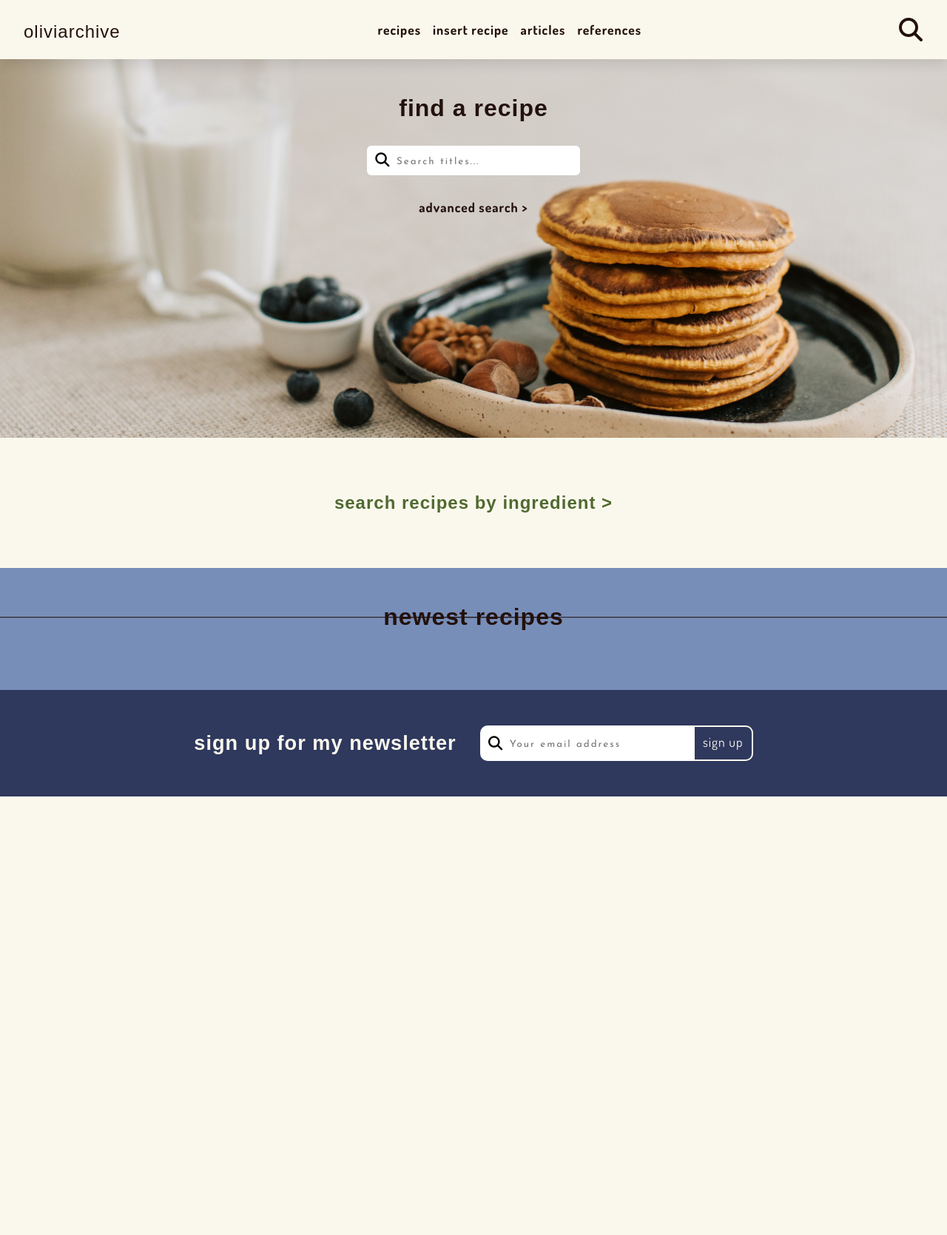
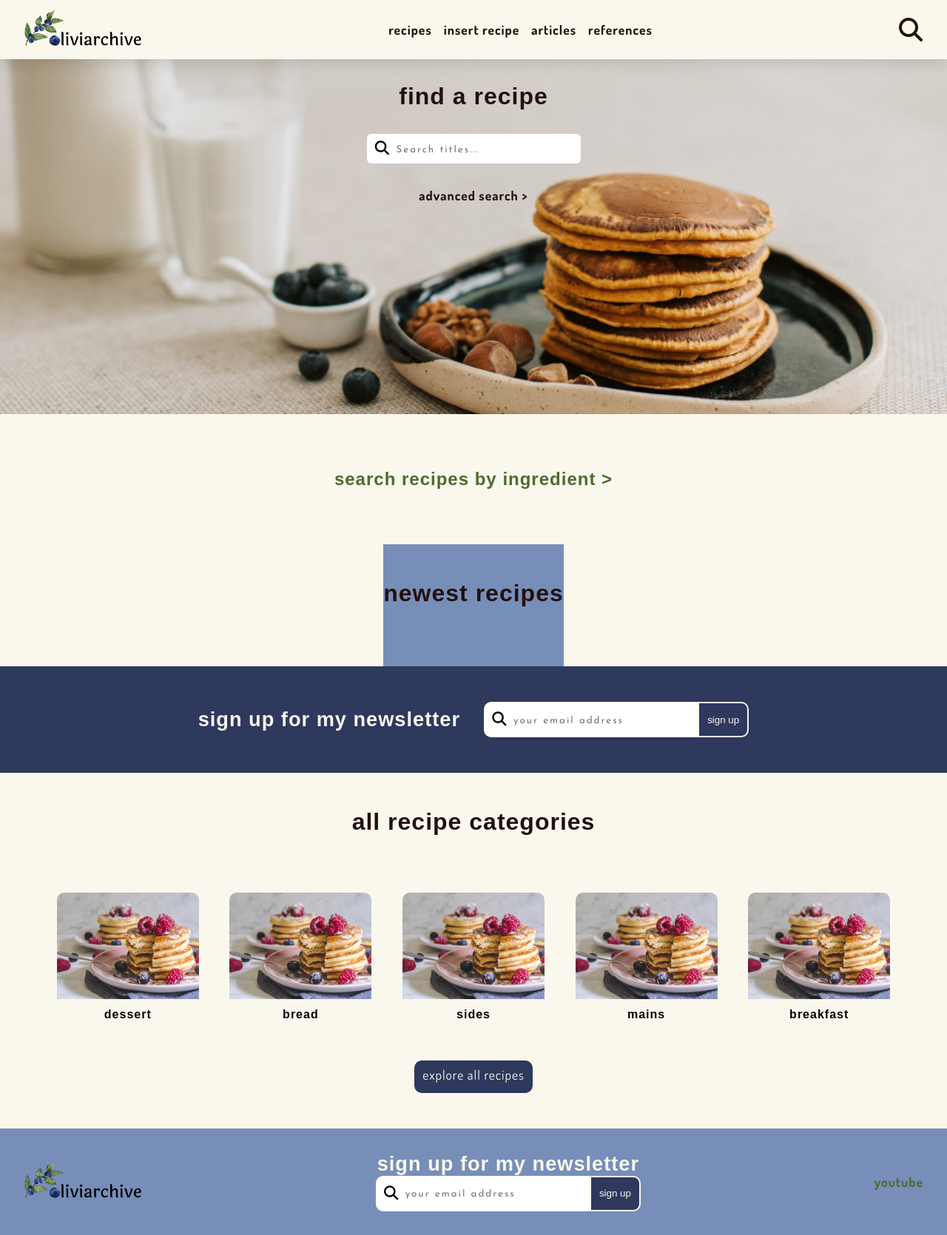
Before and after one commit to oliviagiandrea/oliviarchive, a Node server app: page / in a window 1280 px wide; the page is wider, and only the part inside the window is pictured. Shown: that part at 74% size. Before the commit the page ends 1077 px from the top of that part, so only its background shows below. Run offline with Node 20, Linux system fonts and the light colour scheme; data that the repository does not hold is empty; some libraries are stand-ins or nearby versions; some web fonts are replaced.

Commit message:
finish home draft

```diff
--- a/public/styles.css
+++ b/public/styles.css
@@ -8,7 +8,7 @@
   --purple: #23110C;
   --d_blue: #2F385D;
   --l_blue: #778EB9;
-  --l_green: #506930;
+  --green: #506930;
 }
 
 body {
@@ -18,7 +18,7 @@
   letter-spacing: 1px;
   background-color: var(--eggshell);
   margin: 0;
-  overflow-x: hidden;
+  /* overflow-x: hidden; */
   text-transform: lowercase;
 }
 
@@ -42,7 +42,7 @@
 }
 
 a {
-  color: var(--l_green) !important;
+  color: var(--green) !important;
   font-weight: bold;
 }
 
@@ -70,11 +70,12 @@
 }
 
 .btnPrimary {
-  background-color: var(--purple);
+  background-color: var(--d_blue);
+  color: var(--eggshell) !important;
 }
 
 .btnSecondary {
-  background-color: var(--d_blue);
+  background-color: var(--green);
 }
 
 .btnGhost {
@@ -86,8 +87,8 @@
   display: flex;
   flex-direction: column;
   justify-content: center;
+  align-items: center;
   text-align: center;
-  width: 100vw;
 }
 
 .row,
@@ -96,11 +97,13 @@
   flex-direction: row;
   flex-wrap: wrap;
   gap: 1rem;
+  max-width: 100%;
 }
 
 .center {
   justify-content: center;
-  align-items: center;
+  align-items: center !important;
+  text-align: center;
 }
 
 .card-row {
@@ -171,6 +174,10 @@
 
 .nav * {
   color: var(--purple) !important;
+}
+
+.logo {
+  width: 10rem;
 }
 
 .nav .logo {
@@ -248,8 +255,7 @@
   transform: translateY(-50%);
 }
 
-.search-box input,
-.email-box input {
+.search-box input {
   height: 100%;
   width: calc(100% - 4rem);
   border: none;
@@ -355,8 +361,8 @@
 }
 
 #home {
-  padding: 1rem;
   height: 60vh;
+  width: 100%;
   background-image: url('pancakes52.jpg');
   background-repeat: no-repeat;
   background-position: center;
@@ -393,11 +399,15 @@
 }
 
 #searchForm .search-box input[type="text"],
-#email-form .email-box input[type="text"] {
+#mce-EMAIL {
   flex: 1;
   height: 2.5rem;
   width: 15rem;
   padding: 0 0.5rem 0 2.5rem;
+  border-right: 1px solid var(--eggshell);
+  border-top: none;
+  border-left: none;
+  border-bottom: none;
 }
 
 #searchIng {
@@ -411,7 +421,7 @@
   padding-bottom: 3rem;
 }
 
-.newest h1 {
+/* .newest h1 {
   position: relative;
 }
 
@@ -433,9 +443,10 @@
 .newest h1::after {
   right: 5%;
   width: calc(100vw - 66%);
-}
+} */
 
-.newest .card-row {
+.newest .card-row,
+.categories .card-row {
   margin-top: 2rem;
 }
 
@@ -444,9 +455,10 @@
   gap: 2rem;
   padding-top: 3rem;
   padding-bottom: 3rem;
+  width: 100%;
 }
 
-#email-form .email-box input[type="text"] {
+#mce-EMAIL {
   height: 3rem;
   border-radius: 10px 0px 0px 10px;
 }
@@ -454,7 +466,9 @@
 #email-form .btnGhost {
   border-radius: 0px 10px 10px 0px;
   border: 2px solid var(--eggshell);
-  padding: 0.55rem 0.7rem 0.85rem 0.7rem;
+  padding: 0.8rem 0.7rem 0.8rem 0.7rem;
+  height: 3rem;
+  background-color: var(--d_blue);
 }
 
 #insert-form fieldset {
@@ -475,7 +489,10 @@
   height: 5rem;
 }
 
+
 .categories {
+  padding-top: 3rem;
+  padding-bottom: 3rem;
   align-items: start;
   gap: 2rem;
 }
@@ -493,3 +510,13 @@
   height: 3rem;
   width: 30rem;
 }
+
+footer {
+  background-color: var(--l_blue);
+  display: flex;
+  flex-direction: row;
+  justify-content: space-between;
+  align-items: center;
+  width: calc(100% - 4rem);
+  padding: 2rem;
+}
--- a/views/index.ejs
+++ b/views/index.ejs
@@ -35,14 +35,70 @@
     </div>
     <div class="row email center">
       <h2 class="white">sign up for my newsletter</h2>
-      <form id="email-form" method="POST" action="/signup">
+      <form id="email-form" method="POST" target="_blank" action="https://azurewebsites.us21.list-manage.com/subscribe/post?u=35c3928f32114cf195b23f859&amp;id=52636556da&amp;f_id=00e259e1f0">
         <div class="email-box">
           <i class="fa-solid fa-magnifying-glass email-icon"></i>
-          <input type="text" name="email" id="email" placeholder="Your email address">
-          <a class="btn btnGhost">Sign Up</a>
+          <input type="email" name="EMAIL" id="mce-EMAIL" placeholder="your email address" required>
+          <input type="submit" value="sign up" name="subscribe" id="mc-embedded-subscribe" class="btn btnGhost">
         </div>
       </form>
+      <script type='text/javascript'>(function($) {window.fnames = new Array(); window.ftypes = new Array();fnames[0]='EMAIL';ftypes[0]='email';fnames[1]='FNAME';ftypes[1]='text';fnames[2]='LNAME';ftypes[2]='text';fnames[3]='ADDRESS';ftypes[3]='address';fnames[4]='PHONE';ftypes[4]='phone';fnames[5]='BIRTHDAY';ftypes[5]='birthday';}(jQuery));var $mcj = jQuery.noConflict(true);</script>
     </div>
+    <div class="container categories center">
+      <h1>all recipe categories</h1>
+      <div class="card-row">
+        <div class="card">
+          <a href="/search">
+            <img class="card-img" alt="photo of pancakes" src="/pancakes.jpg" />
+          </a>
+          <div class="card-body"><p class="card-title">breakfast</p></div>
+        </div>
+        <div class="card">
+          <a href="/search">
+            <img class="card-img" alt="photo of chicken" src="/pancakes.jpg" />
+          </a>
+          <div class="card-body"><p class="card-title">mains</p></div>
+        </div>
+        <div class="card">
+          <a href="/search">
+            <img class="card-img" alt="photo of green beans" src="/pancakes.jpg" />
+          </a>
+          <div class="card-body"><p class="card-title">sides</p></div>
+        </div>
+        <div class="card">
+          <a href="/search">
+            <img class="card-img" alt="photo of bread" src="/pancakes.jpg" />
+          </a>
+          <div class="card-body"><p class="card-title">bread</p></div>
+        </div>
+        <div class="card">
+          <a href="/search">
+            <img class="card-img" alt="photo of blueberry muffins" src="/pancakes.jpg" />
+          </a>
+          <div class="card-body"><p class="card-title">dessert</p></div>
+        </div>
+      </div>
+      <a class="btn btnPrimary" href="/search">explore all recipes</a>
+    </div>
+    <footer>
+      <div class="col">
+        <img class="logo" alt="oliviarchive logo" src="logo.png" />
+      </div>
+      <div class="col">
+        <h2 class="white">sign up for my newsletter</h2>
+        <form id="email-form" method="POST" target="_blank" action="https://azurewebsites.us21.list-manage.com/subscribe/post?u=35c3928f32114cf195b23f859&amp;id=52636556da&amp;f_id=00e259e1f0">
+          <div class="email-box">
+            <i class="fa-solid fa-magnifying-glass email-icon"></i>
+            <input type="email" name="EMAIL" id="mce-EMAIL" placeholder="your email address" required>
+            <input type="submit" value="sign up" name="subscribe" id="mc-embedded-subscribe" class="btn btnGhost">
+          </div>
+        </form>
+        <script type='text/javascript'>(function($) {window.fnames = new Array(); window.ftypes = new Array();fnames[0]='EMAIL';ftypes[0]='email';fnames[1]='FNAME';ftypes[1]='text';fnames[2]='LNAME';ftypes[2]='text';fnames[3]='ADDRESS';ftypes[3]='address';fnames[4]='PHONE';ftypes[4]='phone';fnames[5]='BIRTHDAY';ftypes[5]='birthday';}(jQuery));var $mcj = jQuery.noConflict(true);</script>
+      </div>
+      <div class="col">
+        <a href="youtube.com" target="_blank">youtube</a>
+      </div>
+    </footer>
   </div>
 
   <!-- <div id="results">
--- a/views/partials/head.ejs
+++ b/views/partials/head.ejs
@@ -5,7 +5,7 @@
   <meta charset="UTF-8" />
   <meta name="viewport" content="width=device-width, initial-scale=1.0" />
   <title>oliviarchive</title>
-  <link rel="shortcut icon" type="image/x-icon" href="egg.png" />
+  <link rel="shortcut icon" type="image/x-icon" href="leaf.png" />
   <link rel="stylesheet" href="/styles.css" />
   <script src="multiselect-dropdown.js" ></script>
   <link rel="preconnect" href="https://fonts.googleapis.com">
--- a/views/partials/navbar.ejs
+++ b/views/partials/navbar.ejs
@@ -1,6 +1,6 @@
 <nav class="nav">
   <i class="fa-solid fa-bars navOpenBtn"></i>
-  <h1><a href="/" class="logo">oliviarchive</a></h1>
+  <a href="/"><img class="logo" alt="oliviarchive logo" src="/logo.png" /></a>
   <ul class="nav-links">
     <i class="fa-solid fa-xmark navCloseBtn"></i>
     <li><a href="/search">recipes</a></li>
```
Also changed, not shown: public/circleLogo.png (deleted), public/egg.png (deleted), public/leaf.png (added), public/logo.png, public/pancakes2.jpg (deleted), public/pancakes3.jpg (deleted), public/pancakes4.jpg (deleted), public/pancakes42.jpg (deleted), public/pasta4.jpg (deleted), 2 other files.
